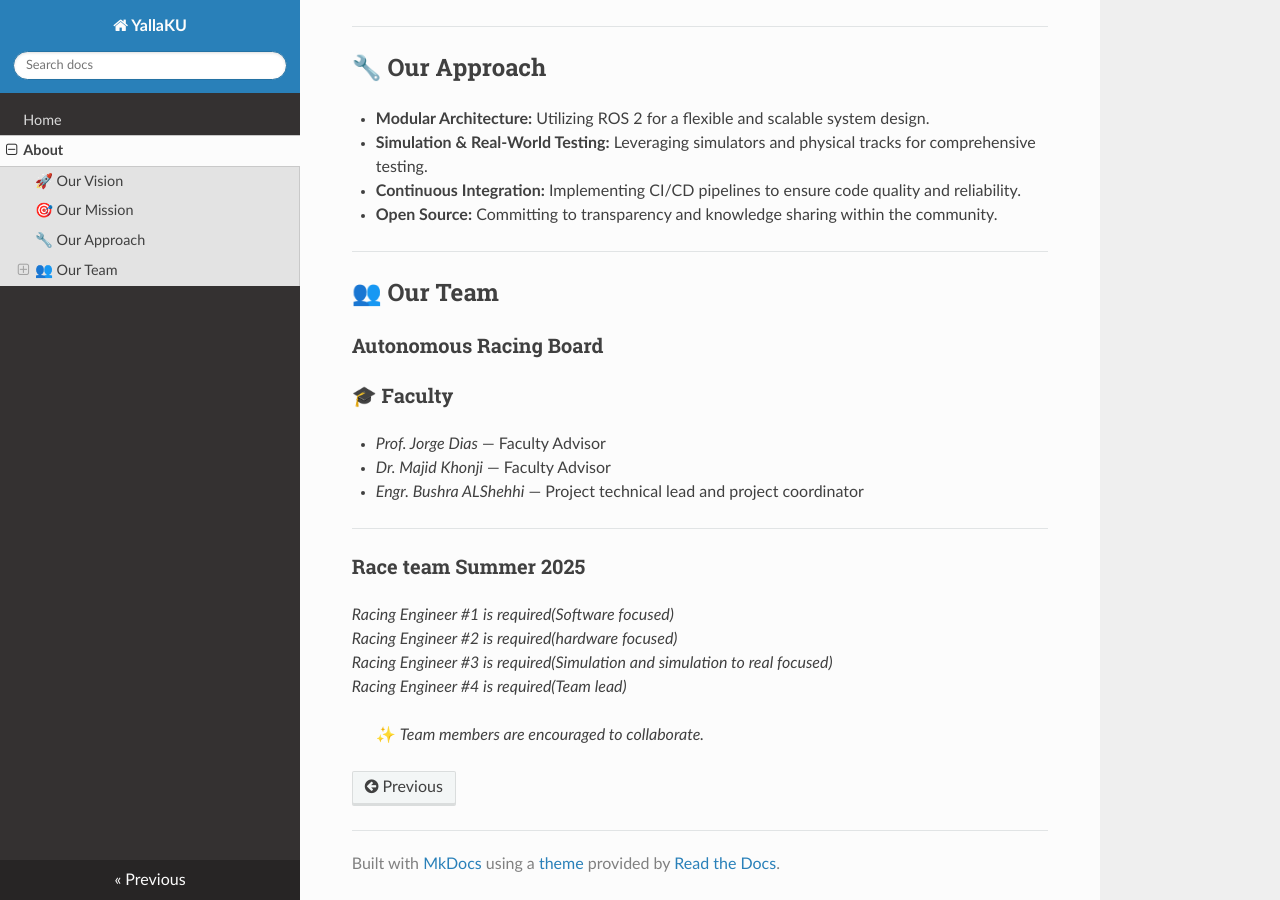
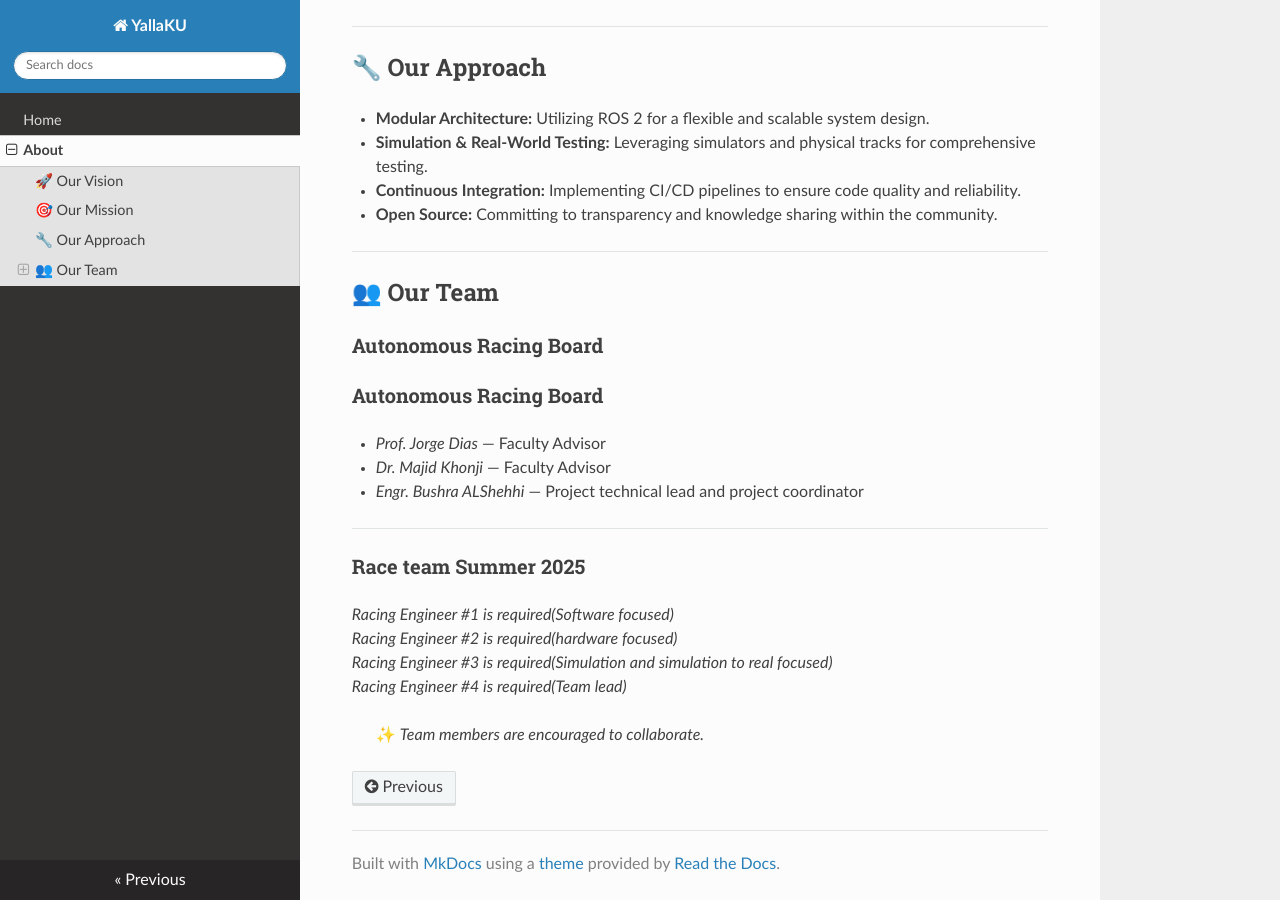
Before and after one commit to EngBushraA/YallaKU, an MkDocs documentation site: the page built from docs/about.md, in a window 1280 px wide and 900 px high, scrolled down 741 px. Built offline with MkDocs 1.6.1, drawn with Linux system fonts in a browser that asks for light colours; nearby versions of some CDN libraries.

Commit message:
changes in the board names

```diff
--- a/docs/about.md
+++ b/docs/about.md
@@ -32,7 +32,7 @@ To lead in autonomous racing innovation by integrating cutting-edge research, ha
 
 ### Autonomous Racing Board
 
-### 🎓 Faculty
+### Autonomous Racing Board
 
 - *Prof. Jorge Dias* — Faculty Advisor
 - *Dr. Majid Khonji* — Faculty Advisor
```
Also changed, not shown: site/about/index.html, site/index.html, site/search/search_index.json.
